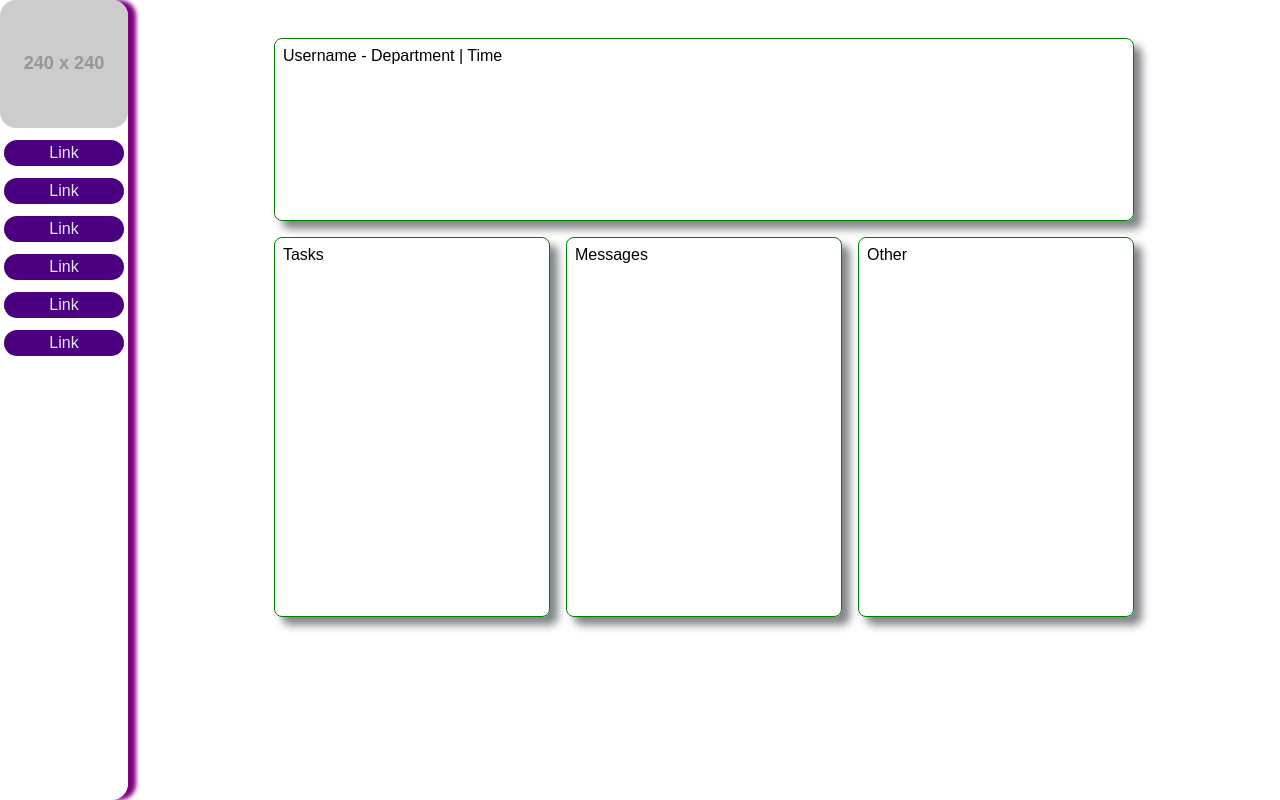
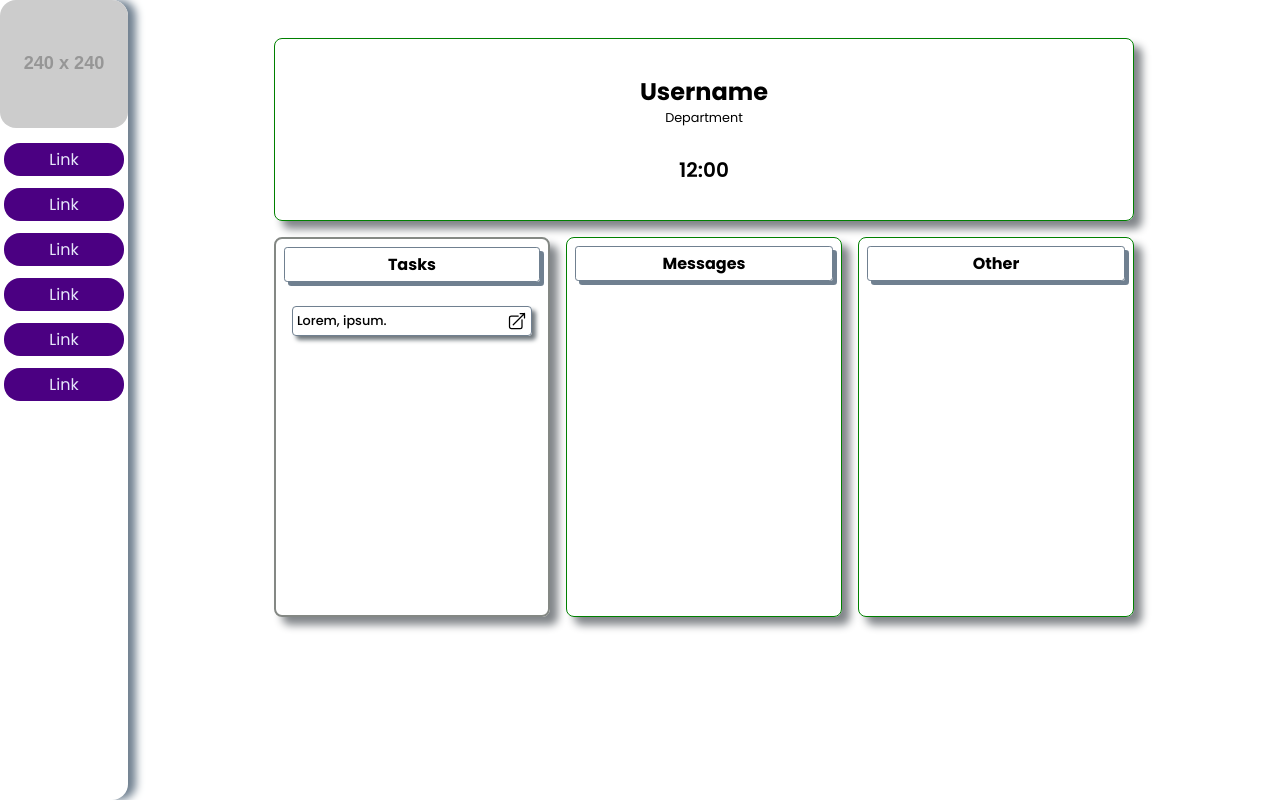
Before and after one commit to GameLoverNL/potential-octo-doodle, a plain HTML site: page index.html in a window 1280 px wide. Drawn offline with Linux system fonts and the light colour scheme; placeholder pictures from the web are drawn by us.

Commit message:
Added task list, scrollable and looks good

```diff
--- a/index.html
+++ b/index.html
@@ -6,6 +6,10 @@
 
     <link rel="stylesheet" href="style.css">
     <title>Jorian's GMS</title>
+
+    <link rel="preconnect" href="https://fonts.googleapis.com">
+    <link rel="preconnect" href="https://fonts.gstatic.com" crossorigin>
+    <link href="https://fonts.googleapis.com/css2?family=Poppins:ital,wght@0,100;0,200;0,300;0,400;0,500;0,600;0,700;0,800;0,900;1,100;1,200;1,300;1,400;1,500;1,600;1,700;1,800;1,900&display=swap" rel="stylesheet">
 </head>
 <body>
     <!-- Navigation bar -->
@@ -40,11 +44,33 @@
 
          <div class="main-content">
              <div class="main-grid">
-                <div class="user">Username - Department | Time</div>
+                <div class="user">
+                    <div>
+                        <h3 id="username">Username</h3>
+                        <p id="department">Department</p>
+                    </div>
+                    <div>
+                        <time id="time_display" datetime="12:00">12:00</time>
+                    </div>
+                </div>
                 <!-- <div class="divider"></div> Empty row for spacing -->
-                <div class="tasks">Tasks</div>
-                <div class="messages">Messages</div>
-                <div class="other">Other</div>
+                <div class="tasks">
+                    <h4 id="tasks">Tasks</h4>
+                    <div class="task-list">
+                        <div class="task">
+                            <p>Lorem, ipsum.</p>
+                            <svg xmlns="http://www.w3.org/2000/svg" fill="none" viewBox="0 0 24 24" stroke-width="1.5" stroke="currentColor" class="size-6">
+                                <path stroke-linecap="round" stroke-linejoin="round" d="M13.5 6H5.25A2.25 2.25 0 0 0 3 8.25v10.5A2.25 2.25 0 0 0 5.25 21h10.5A2.25 2.25 0 0 0 18 18.75V10.5m-10.5 6L21 3m0 0h-5.25M21 3v5.25" />
+                            </svg>
+                        </div>
+                    </div>
+                </div>
+                <div class="messages">
+                    <h4 id="messages">Messages</h4>
+                </div>
+                <div class="other">
+                    <h4 id="other">Other</h4>
+                </div>
              </div>
          </div>
     </main>
--- a/style.css
+++ b/style.css
@@ -1,7 +1,9 @@
+/* Default box shadow: rgb(112, 128, 144) no blur */
+
 * {
     box-sizing: border-box;
     margin: 0;
-    font-family: Arial, Helvetica, sans-serif;
+    font-family: 'Poppins', sans-serif;
 }
 
 header {
@@ -10,7 +12,7 @@ header {
     height: 100dvh;
     max-width: 10dvw;
     /* background-color: green; */
-    box-shadow: 0.5rem 0rem 0.25rem #800080;
+    box-shadow: 0.5rem 0rem 0.5rem rgb(112, 128, 144);
     border-radius: 0 1rem 1rem 0;
 }
 
@@ -53,6 +55,7 @@ header nav a.nav-link {
 
 main {
     display: flex;
+    height: 100dvh;
 }
 
 main .main-content {
@@ -69,7 +72,7 @@ main .main-grid {
     height: 100%;
 
     max-width: 80%; /* According to screen size, create media query */
-    max-height: 80%; /* According to screen size, create media query */
+    max-height: 80%;
 
     margin: 0 auto;
     grid-template-areas:
@@ -88,8 +91,36 @@ main .main-grid {
     box-shadow: 0.5rem 0.5rem 0.5rem rgb(129, 133, 137);
 }
 
+.main-grid > div > h4 {
+    padding: 0.25rem;
+    font-size: 1rem;
+    border: 0.1rem solid rgb(112, 128, 144);
+    border-radius: 0.2rem;
+    text-align: center;
+}
+
 .user {
     grid-area: user;
+    display: flex;
+    flex-direction: column;
+    justify-content: space-evenly;
+    align-items: center;
+}
+
+.user #username {
+    font-size: 1.5rem;
+
+}
+
+.user #department {
+    font-size: 0.8rem;
+    text-align: center;
+    font-weight: 400;
+}
+
+.user #time_display {
+    font-size: 1.25rem;
+    font-weight: 600;
 }
 
 .divider {
@@ -97,13 +128,57 @@ main .main-grid {
 }
 
 .tasks {
+    border: 0.15rem solid rgb(132, 136, 132);
+    box-sizing: border-box;
     grid-area: tasks;
+    overflow: hidden;
+}
+
+#tasks {
+    box-shadow: 0.25rem 0.25rem rgb(112, 128, 144);
+}
+
+.task-list {
+    display: flex;
+    flex-direction: column;
+    gap: 0.5rem;
+    margin: 1rem 0;
+    height: 80%;
+    overflow-y: scroll;
+    padding: 0.5rem;
+}
+
+.task-list > .task {
+    font-size: 0.8rem;
+    font-weight: 500;
+    padding: 0.25rem;
+    box-shadow: 0.25rem 0.25rem 0.25rem rgb(113, 121, 126);
+    border-radius: 0.25rem;
+    border: 0.1rem solid rgb(112, 128, 144);
+}
+
+.task {
+    display: flex;
+    justify-content: space-between;
+    align-items: center;
+}
+
+.task svg {
+    max-width: 1.25rem;
 }
 
 .messages {
     grid-area: messages;
 }
 
+#messages {
+    box-shadow: 0.25rem 0.25rem rgb(112, 128, 144)
+}
+
 .other {
     grid-area: other;
 }
+
+#other {
+    box-shadow: 0.25rem 0.25rem rgb(112, 128, 144)
+}
```
